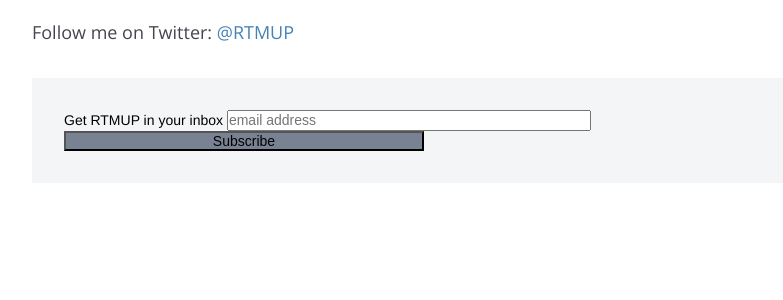
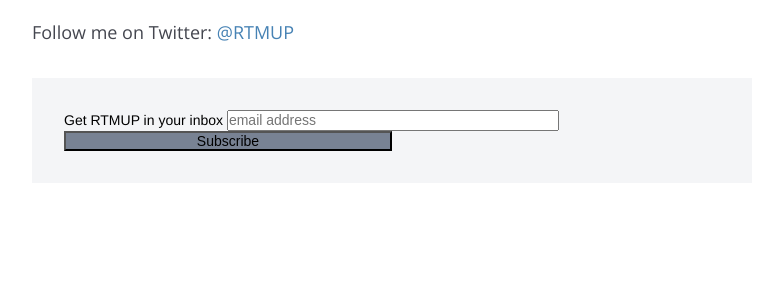
Before and after one commit to mcknightlabs/rtmup, a Jekyll site: the page built from about.html, in a window 1280 px wide. Shown: the part 908-1208 px from the top of the page, without its empty margins (248-1031 px from the left). Built offline with Jekyll 4.4.1, drawn with Linux system fonts in a browser that asks for light colours; comment, search, counter and statistics services are not loaded.

Commit message:
updates embed signup styling

```diff
--- a/scss/app.scss
+++ b/scss/app.scss
@@ -5,7 +5,7 @@
 @import "nav";
 @import "listing";
 @import "article";
-@import "comments";
 @import "grid";
 @import "footer";
+@import "comments";
 @import "mailchimp";
--- a/stylesheets/app.css
+++ b/stylesheets/app.css
@@ -1145,27 +1145,6 @@ article .meta, article.b .meta {
     font-size: 1.125rem;
   }
 }
-/* line 2, ../scss/_comments.scss */
-#comments table {
-  background: none;
-  border: none;
-  font-family: sans-serif;
-}
-/* line 6, ../scss/_comments.scss */
-#comments table th {
-  font-size: 18px;
-}
-/* line 10, ../scss/_comments.scss */
-#comments .submit {
-  background: #D62828;
-  padding: 14px;
-  border: 0;
-  color: #FFF;
-  letter-spacing: 1px;
-  text-transform: uppercase;
-  font-family: sans-serif;
-}
-
 /* line 2, ../scss/_footer.scss */
 footer {
   max-width: 45rem;
@@ -1220,42 +1199,64 @@ body:before {
   max-width: none;
 }
 
+/* line 2, ../scss/_comments.scss */
+#comments table {
+  background: none;
+  border: none;
+  font-family: sans-serif;
+}
+/* line 6, ../scss/_comments.scss */
+#comments table th {
+  font-size: 18px;
+}
+/* line 10, ../scss/_comments.scss */
+#comments .submit {
+  background: #D62828;
+  padding: 14px;
+  border: 0;
+  color: #FFF;
+  letter-spacing: 1px;
+  text-transform: uppercase;
+  font-family: sans-serif;
+}
+
 /* line 2, ../scss/_mailchimp.scss */
 #mc_embed_signup {
+  margin: 0 auto 3rem auto;
   max-width: 45rem;
   width: 100%;
-  margin: 0 auto 3rem auto;
 }
 /* line 6, ../scss/_mailchimp.scss */
 #mc_embed_signup.signupbox {
+  box-sizing: border-box;
   margin-top: 2rem;
   background: #F4F5F7;
   padding: 2rem;
 }
-/* line 11, ../scss/_mailchimp.scss */
+/* line 12, ../scss/_mailchimp.scss */
 #mc_embed_signup input.email {
   width: 100% !important;
 }
-/* line 14, ../scss/_mailchimp.scss */
+/* line 15, ../scss/_mailchimp.scss */
 #mc_embed_signup input.button {
   width: 100% !important;
   background-color: #788293;
 }
-/* line 17, ../scss/_mailchimp.scss */
+/* line 18, ../scss/_mailchimp.scss */
 #mc_embed_signup input.button:hover {
   background-color: #6c7584;
 }
-/* line 21, ../scss/_mailchimp.scss */
+/* line 22, ../scss/_mailchimp.scss */
 #mc_embed_signup form.mcform {
   padding: 0;
 }
 
 @media (min-width: 600px) {
-  /* line 30, ../scss/_mailchimp.scss */
+  /* line 31, ../scss/_mailchimp.scss */
   #mc_embed_signup input.email {
     width: 50% !important;
   }
-  /* line 33, ../scss/_mailchimp.scss */
+  /* line 34, ../scss/_mailchimp.scss */
   #mc_embed_signup input.button {
     width: 50% !important;
   }
```
